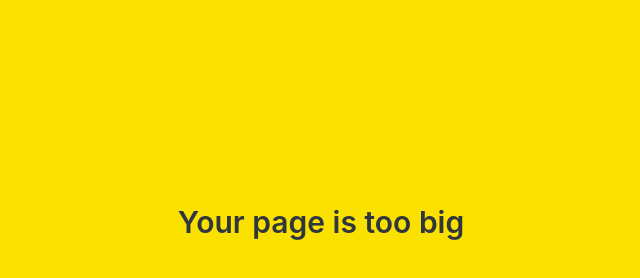
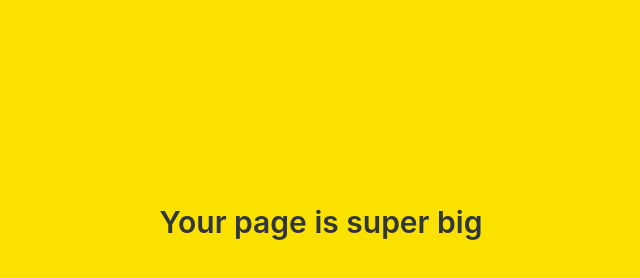
Before and after one commit to tokkissi/kokoa-clone-2021, a plain HTML site: page friends.html in a window 1280 px wide. Shown: the part 178-456 px from the top of the page, without its empty margins (319-959 px from the left). Drawn offline with Linux system fonts and the light colour scheme.

Commit message:
too --> super

```diff
--- a/friends.html
+++ b/friends.html
@@ -128,7 +128,7 @@
     </div>
 
     <div id="no-mobile">
-        <span>Your page is too big</span>
+        <span>Your page is super big</span>
     </div>
 
     <script src="https://kit.fontawesome.com/6478f529f2.js" crossorigin="anonymous"></script>
```
